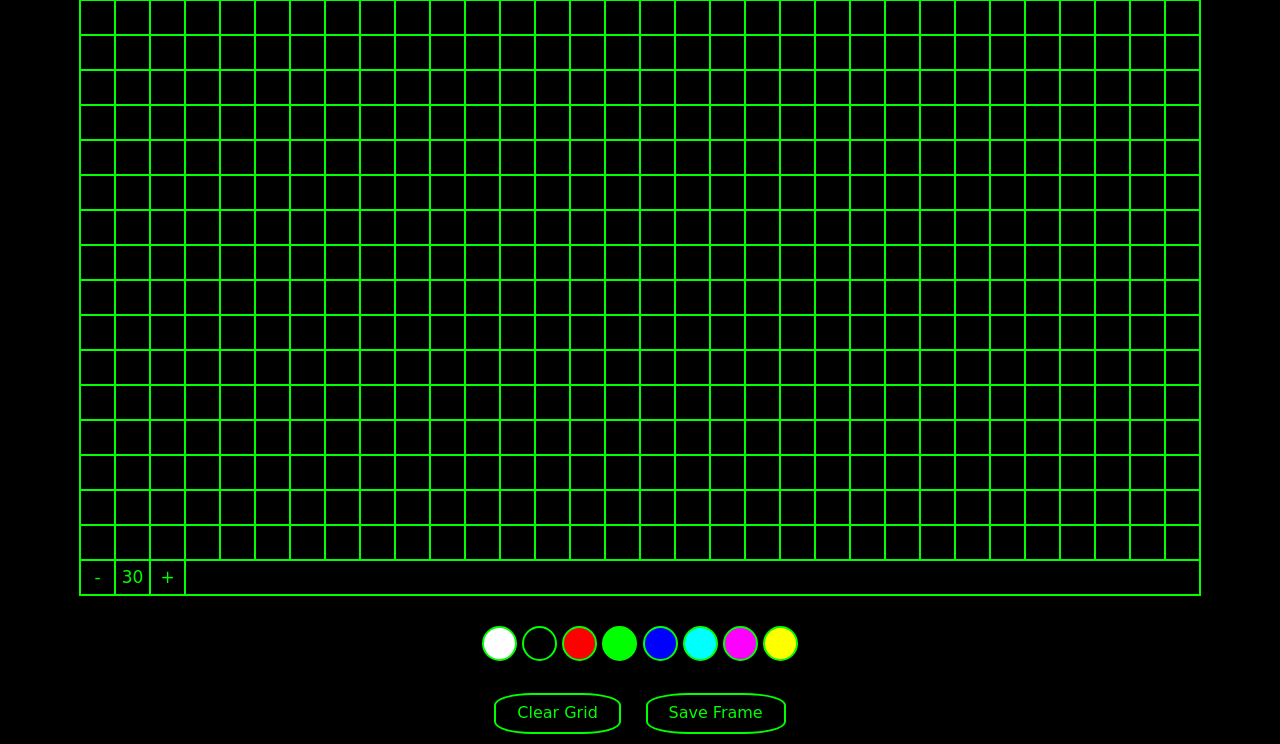
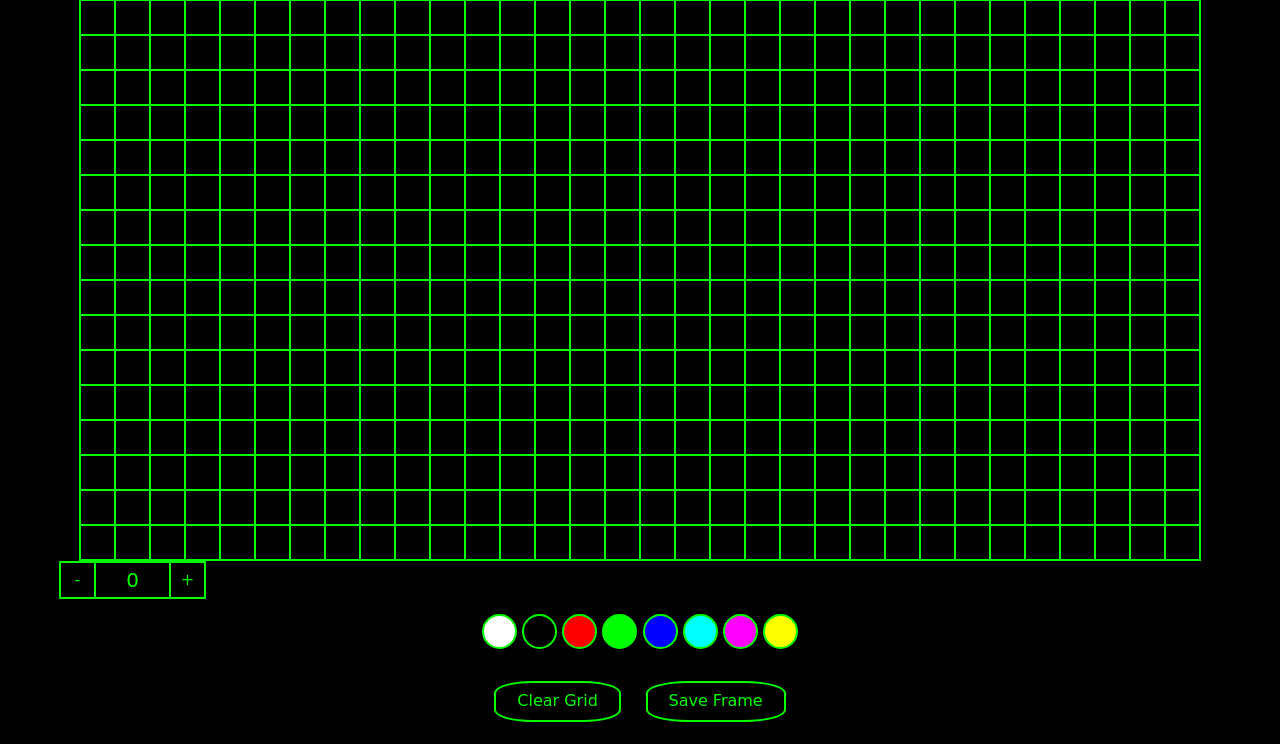
Before and after one commit to evh111/aniframe, a Flask app: page / in a window 1280 px wide. Shown: the part 198-942 px from the top of the page. After the commit the page ends 920 px from the top, so only its background shows below. Run offline with Flask 2, Linux system fonts and the light colour scheme; some libraries are stand-ins or nearby versions; some web fonts are replaced.

```diff
--- a/static/scripts.js
+++ b/static/scripts.js
@@ -3,6 +3,7 @@ let color = document.getElementById('palette');
 let frameTable = document.getElementById('frame-table');
 let frames = document.getElementById('frames');
 let frame = document.getElementById('frame');
+let frameRate = document.getElementById('frame-rate');
 
 // Sets default index to 0
 var frameIndex = 0;
@@ -19,13 +20,25 @@ function setIndex(frame) {
   frame.classList.add('selected');
 }
 
-function setFrameRate() {
-  // Do stuff
-}
-
 // Sets the selected color as a 'pen'
 function setPenColor(pen) {
   penColor = pen;
+}
+
+function frameRateUp(max) {
+  frameRate.value = parseInt(frameRate.value) + 1;
+  if (frameRate.value >= parseInt(max)) {
+    frameRate.value = max;
+  }
+  console.log(frameRate.value);
+}
+
+function frameRateDown(min) {
+  frameRate.value = parseInt(frameRate.value) - 1;
+  if (frameRate.value <= parseInt(min)) {
+    frameRate.value = min;
+  }
+  console.log(frameRate.value);
 }
 
 // Supported color palette (does not handle PWM)
--- a/static/styles.css
+++ b/static/styles.css
@@ -2,7 +2,7 @@
 body {
   text-align: center;
   font-family: 'Gugi', cursive;
-  background-color: #000000;
+  background: #000000;
 }
 
 table,
@@ -22,7 +22,7 @@ tr {
 
 .table-style:hover {
   color: #000000;
-  background-color: #00ff00;
+  background: #00ff00;
   cursor: pointer;
 }
 
@@ -50,9 +50,17 @@ button:focus {
   outline: none;
 }
 
+::selection {
+  background: transparent;
+}
+::-moz-selection {
+  /* Code for Firefox */
+  background: transparent;
+}
+
 /* Pixel Canvas */
 .pixel-canvas:hover {
-  cursor: url(cursor.cur), url(cursor/cursor.cur), default;
+  cursor: url(cursor.cur) default;
 }
 
 /* Page Title */
@@ -79,16 +87,30 @@ button:focus {
 /* Added/removed (frame index selectors) */
 .selected {
   color: #000000;
-  background-color: #00ff00;
+  background: #00ff00;
 }
 
 /* Frame rate selectors */
+.frame-rate-selector {
+  margin-right: 1015px;
+}
+
 .frame-rate,
 .frame-rate-minus,
 .frame-rate-plus {
   color: #00ff00;
-  background-color: #000000;
-  font-size: 17px;
+  background: #000000;
+  font-size: 16px;
+}
+
+.frame-rate {
+  border: #000000;
+  font-size: 20px;
+  text-align: center;
+}
+
+.frame-rate:focus {
+  outline: none;
 }
 
 .frame-rate:hover {
@@ -98,7 +120,7 @@ button:focus {
 .frame-rate-minus:hover,
 .frame-rate-plus:hover {
   color: #000000;
-  background-color: #00ff00;
+  background: #00ff00;
   cursor: pointer;
 }
 
@@ -109,7 +131,7 @@ button:focus {
   height: 35px;
   border: 2px solid #00ff00;
   border-radius: 50%;
-  margin-top: 30px;
+  margin-top: 15px;
   margin-bottom: 15px;
   transition: all 0.2s ease-in-out;
   cursor: pointer;
--- a/templates/index.html
+++ b/templates/index.html
@@ -5,6 +5,7 @@
     <meta charset="UTF-8" />
     <meta name="viewport" content="width=device-width, initial-scale=1.0" />
     <meta http-equiv="X-UA-Compatible" content="ie=edge" />
+    <link rel="shortcut icon" href="">
     <link
       rel="stylesheet"
       href="https://fonts.googleapis.com/css?family=Audiowide&text=Pixel%Art%Maker"
@@ -58,13 +59,16 @@
             </tr>
           </table>
         </div>
-      <table class='pixel-canvas' id="pixel-canvas">
-        <div>
-          <td onclick="setFrameRate(this)" class='frame-rate-minus' id='frame-rate-minus'>-</td>
-          <td onclick="setFrameRate(this)" class='frame-rate' id='frame-rate'>30</td>
-          <td onclick="setFrameRate(this)" class='frame-rate-plus' id='frame-rate-plus'>+</td>
-        </div>
-      </table>
+      <table class='pixel-canvas' id='pixel-canvas'></table>
+      <div class='frame-rate-selector'>
+        <table>
+          <td onclick="frameRateDown('0')" class='frame-rate-plus'>-</td>
+            <td>
+              <input class='frame-rate' id='frame-rate' type='text' size='2' value='0' disabled>
+            </td>
+          <td onclick="frameRateUp('10')" class='frame-rate-plus'>+</td>
+        </table>
+      </div>
       <div id="palette">
         <div
           class="pen"
```
